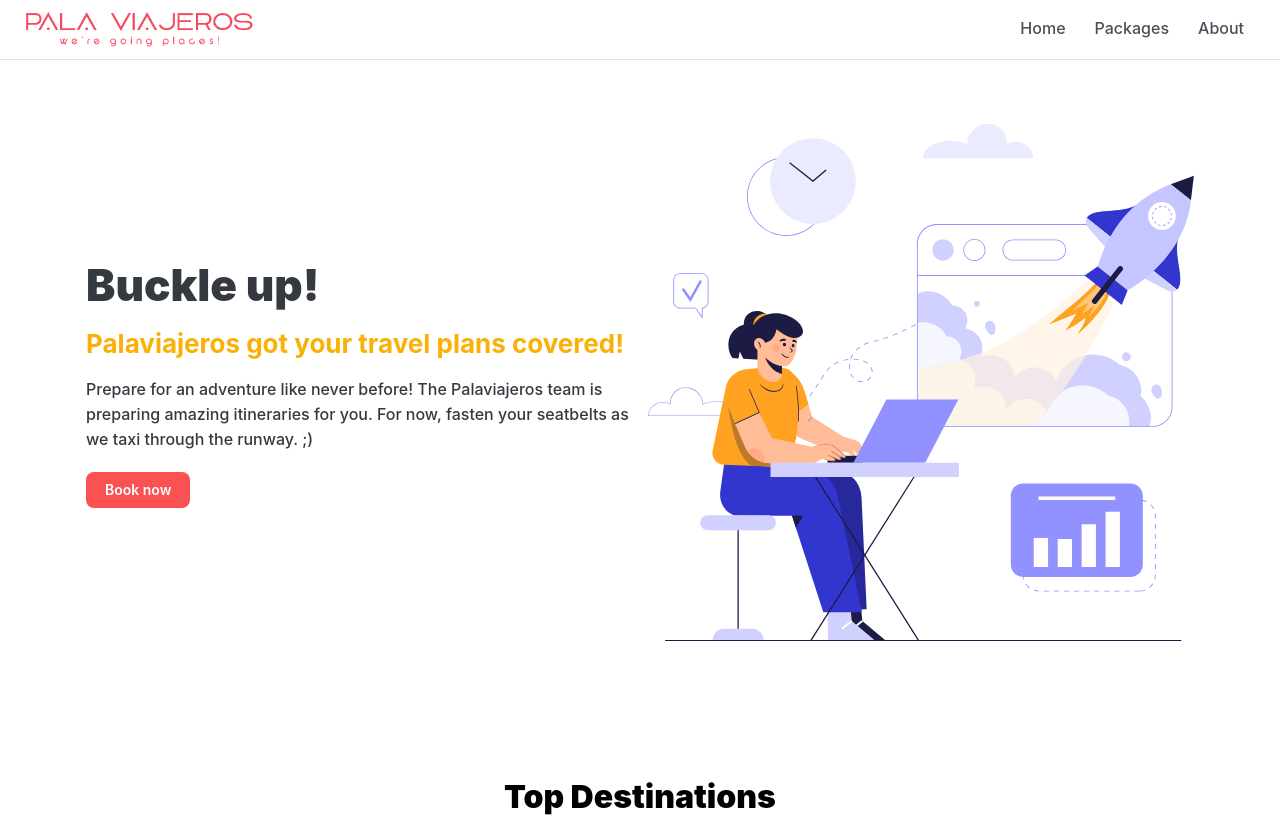
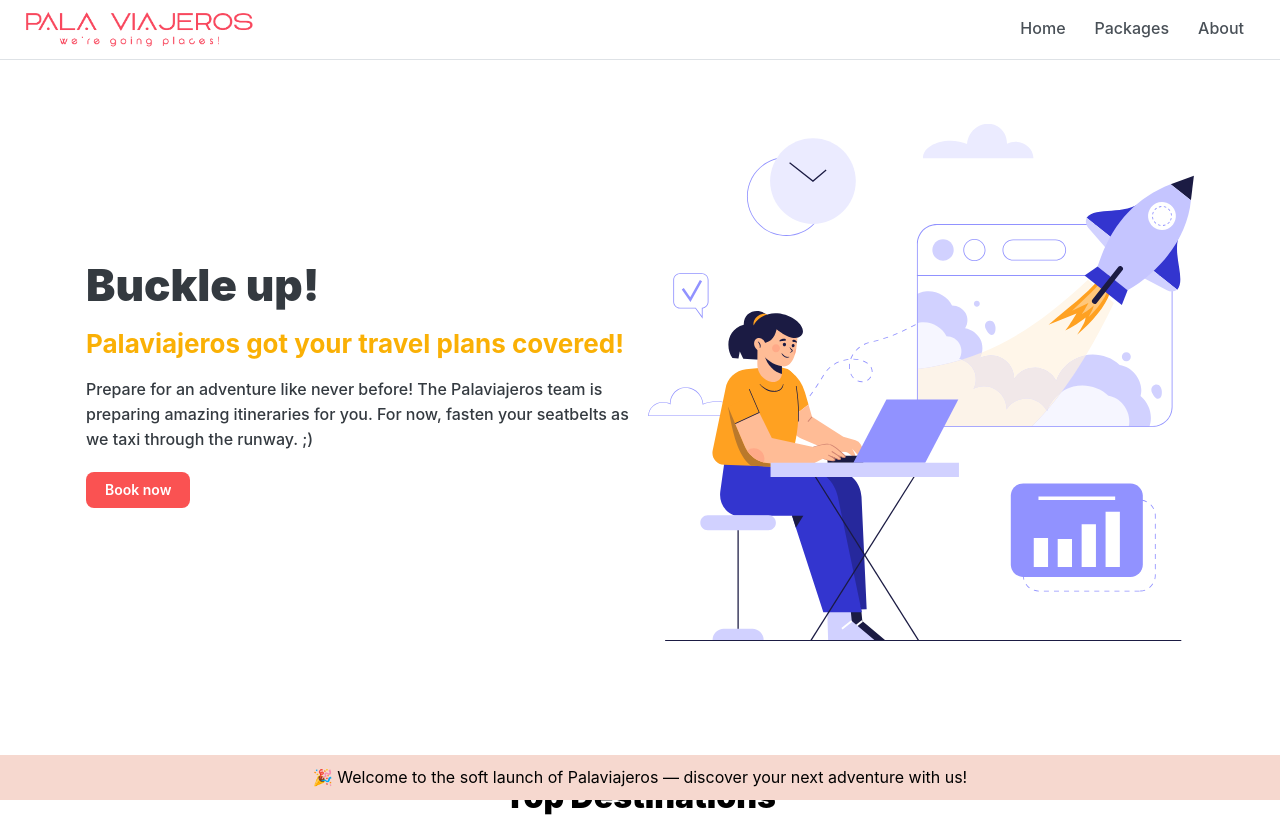
Before and after one commit to palaviajeros/palaviajeros-ui, a Next.js app: page / in a window 1280 px wide. Shown: the top 817 px of the page. Built offline with nearby package versions, Linux system fonts and the light colour scheme.

Commit message:
Add soft launch notification banner

```diff
--- /dev/null
+++ b/src/app/components/SoftLaunchBanner/SoftLaunchBanner.module.css
@@ -0,0 +1,8 @@
+.soft_launch_wrapper {
+  position: fixed;
+  bottom: 0;
+  width: 100%;
+  background-color: #f6d8cf;
+  padding: 10px;
+  text-align: center;
+}
--- /dev/null
+++ b/src/app/components/SoftLaunchBanner/SoftLaunchBanner.tsx
@@ -0,0 +1,10 @@
+import classes from "./SoftLaunchBanner.module.css";
+
+export default function SoftLaunchBanner() {
+  return (
+    <div className={classes.soft_launch_wrapper}>
+      🎉 Welcome to the soft launch of Palaviajeros — discover your next
+      adventure with us!
+    </div>
+  );
+}
--- a/src/app/layout.tsx
+++ b/src/app/layout.tsx
@@ -1,60 +1,63 @@
-import type {Metadata} from "next";
+import type { Metadata } from "next";
 import "@mantine/core/styles.css";
 import "@mantine/carousel/styles.css";
-import '@mantine/notifications/styles.css';
+import "@mantine/notifications/styles.css";
 
 import {
   AppShell,
   AppShellHeader,
   AppShellMain,
-    ColorSchemeScript, Container,
+  ColorSchemeScript,
+  Container,
   createTheme,
   MantineProvider
 } from "@mantine/core";
 import Navbar from "./components/Navbar/Navbar";
 import Footer from "./components/Footer/Footer";
-import {Notifications} from "@mantine/notifications";
+import { Notifications } from "@mantine/notifications";
+import SoftLaunchBanner from "./components/SoftLaunchBanner/SoftLaunchBanner";
 
 export const metadata: Metadata = {
   title: "Palaviajeros Travel Corp.",
-    description: "Your viajero buddy",
+  description: "Your viajero buddy"
 };
 // palaviajeros logo color: #ff4c5c Todo: to add later
 const palaViajerosTheme = createTheme({
-    primaryColor: 'red',
+  primaryColor: "red",
   breakpoints: {
-        xs: '30em',
-        sm: '48em',
-        md: '64em',
-        lg: '74em',
-        xl: '90em',
-    },
+    xs: "30em",
+    sm: "48em",
+    md: "64em",
+    lg: "74em",
+    xl: "90em"
+  }
 });
 
 export default function RootLayout({
-                                       children,
+  children
 }: Readonly<{
   children: React.ReactNode;
 }>) {
   return (
     <html lang="en">
       <head>
-            <ColorSchemeScript/>
+        <ColorSchemeScript />
       </head>
       <body>
         <MantineProvider theme={palaViajerosTheme}>
-            <Notifications/>
-            <AppShell header={{height: {base: 36, sm: 48, lg: 60}}}>
+          <Notifications />
+          <AppShell header={{ height: { base: 36, sm: 48, lg: 60 } }}>
             <AppShellHeader>
-                    <Navbar/>
+              <Navbar />
             </AppShellHeader>
             <AppShellMain>
               <Container size="lg" mt={"xl"}>
                 {children}
               </Container>
-                    <Footer/>
+              <Footer />
             </AppShellMain>
           </AppShell>
+          <SoftLaunchBanner />
         </MantineProvider>
       </body>
     </html>
```
Lines whose indentation alone changed are shown as unchanged.
